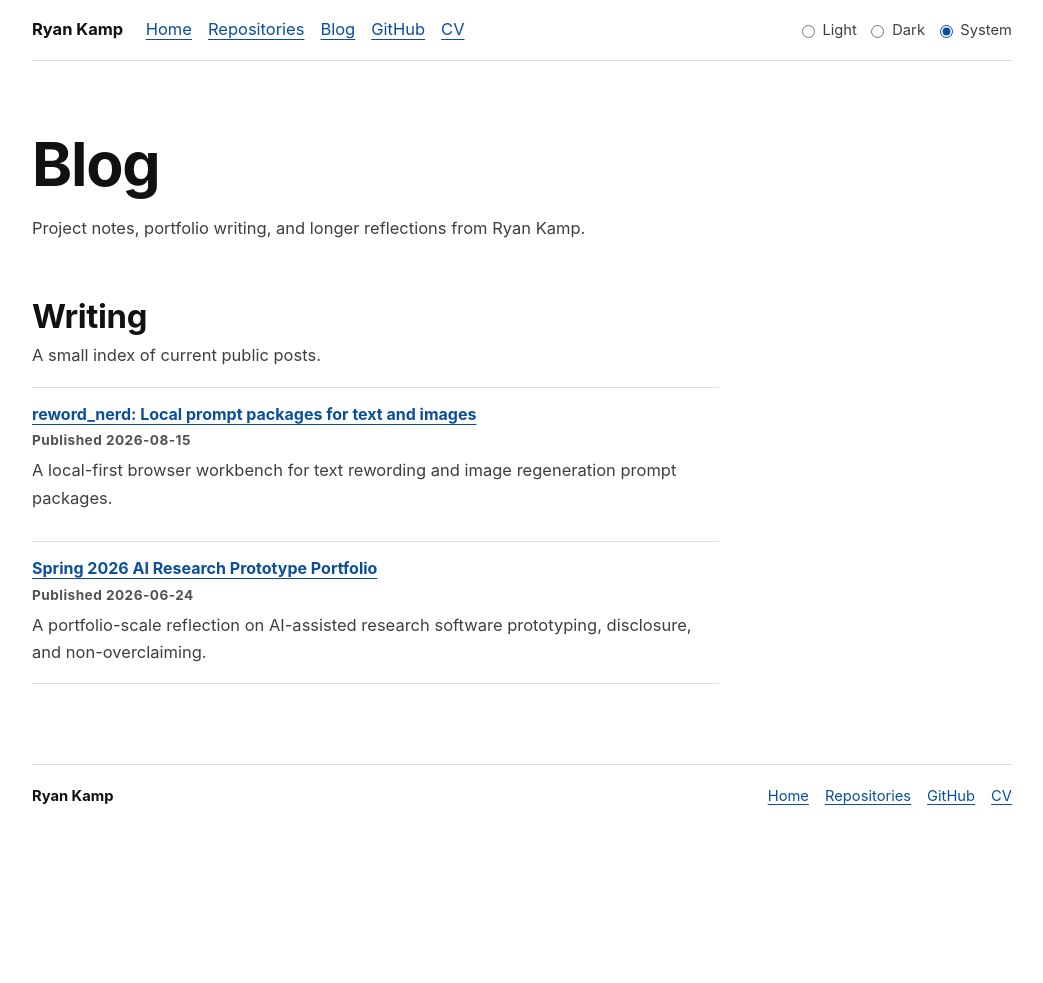
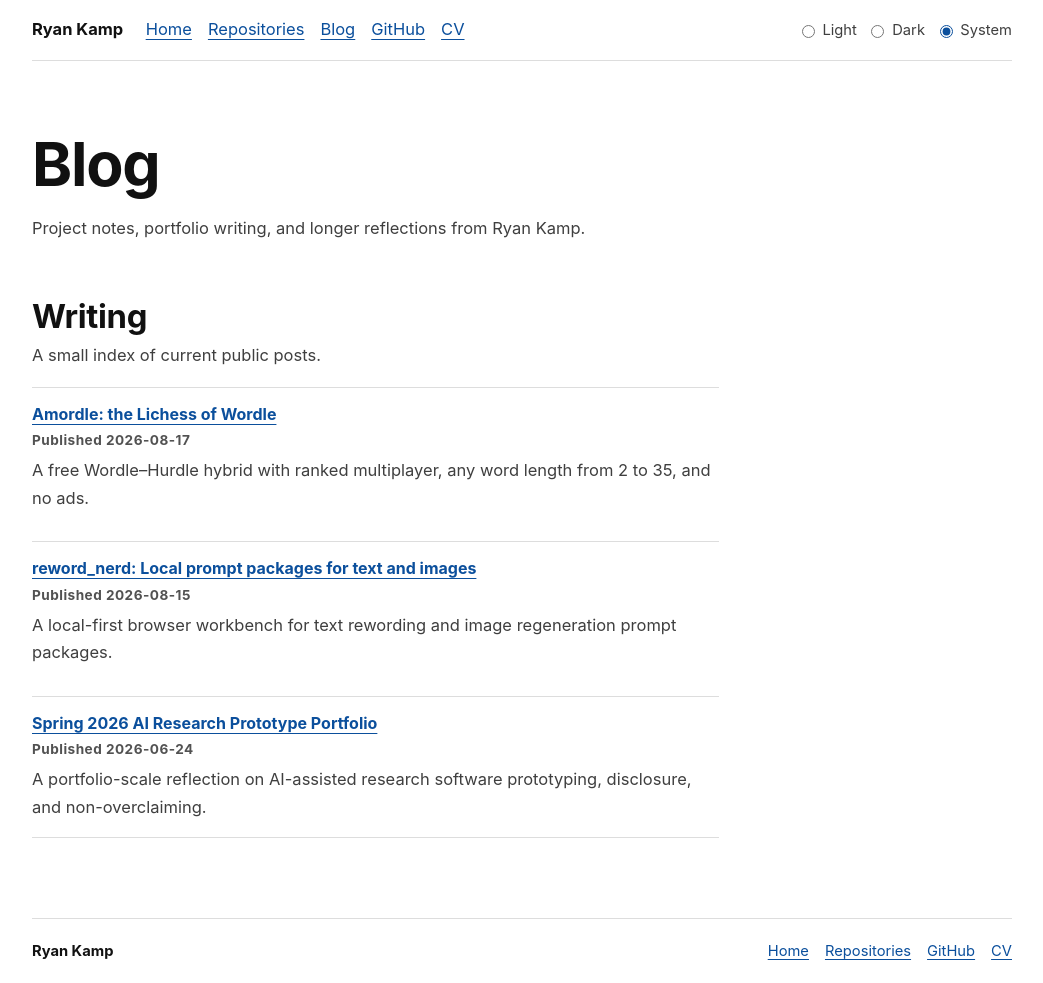
Before and after one commit to ryanjosephkamp/blog, a Jekyll site: the page built from index.md, in a window 1280 px wide. Shown: the whole page, without its empty margins (118-1161 px from the left). Built offline with Jekyll 4.4.1, drawn with Linux system fonts in a browser that asks for light colours; before the commit the page ends 900 px from its top, so only the background shows below that.

Commit message:
List the Amordle article on the blog landing page
The article has been live at /articles/amordle/ since it was published and the
Articles page has always listed it. The landing page carries its own
hand-written list, which was written before the article existed and was never
updated when it landed, so the post was reachable everywhere except the page
most readers start from.

Co-Authored-By: Claude Opus 5 <noreply@anthropic.com>

```diff
--- a/index.md
+++ b/index.md
@@ -15,6 +15,11 @@ description: Writing and project notes by Ryan Kamp
   </div>
   <ul class="article-list">
     <li>
+      <h3><a href="{{ '/articles/amordle/' | relative_url }}">Amordle: the Lichess of Wordle</a></h3>
+      <p class="article-date">Published <time datetime="2026-08-17">2026-08-17</time></p>
+      <p>A free Wordle&ndash;Hurdle hybrid with ranked multiplayer, any word length from 2 to 35, and no ads.</p>
+    </li>
+    <li>
       <h3><a href="{{ '/articles/reword-nerd/' | relative_url }}">reword_nerd: Local prompt packages for text and images</a></h3>
       <p class="article-date">Published <time datetime="2026-08-15">2026-08-15</time></p>
       <p>A local-first browser workbench for text rewording and image regeneration prompt packages.</p>
```
